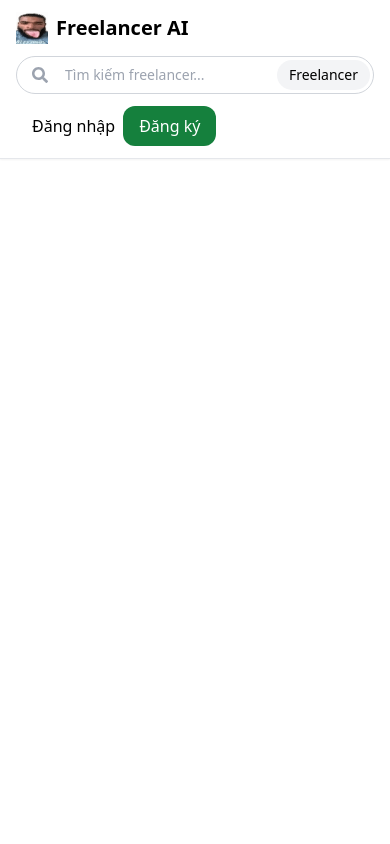
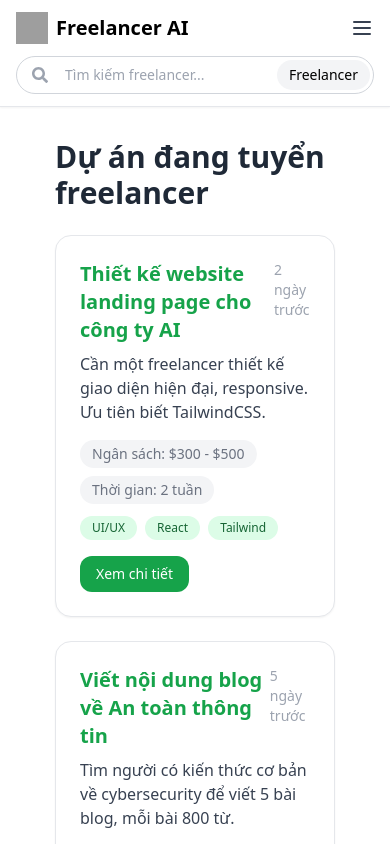
Before and after one commit to nguyenminhnguyen/WebFE, a React (Vite) app: page /projects in a window 390 px wide. Shown: the top 844 px of the page. Built offline with nearby package versions, Linux system fonts and the light colour scheme; grey boxes are pictures that could not be loaded.

Commit message:
them 2 page du an voi freelance

```diff
--- a/src/App.jsx
+++ b/src/App.jsx
@@ -12,10 +12,13 @@ import AuthLogin from "./components/auth/AuthLogin";
 import "./styles/App.css";
 import { AnimatePresence } from "framer-motion";
 import AnimatedPage from "./components/animated_pages";
+import ProjectsPage from "./pages/projectsPage";
+import FreelancerPage from "./pages/freelancerPage";
 
 // 👇 Bọc AnimatePresence ở component con dùng location
 function AnimatedRoutes() {
   const location = useLocation();
+  console.log(location);
 
   return (
     <AnimatePresence mode="wait">
@@ -44,6 +47,22 @@ function AnimatedRoutes() {
             </AnimatedPage>
           }
         />
+        <Route
+          path="/projects"
+          element={
+            <AnimatedPage>
+              <ProjectsPage />
+            </AnimatedPage>
+          }
+        />
+        <Route
+          path="/freelancer"
+          element={
+            <AnimatedPage>
+              <FreelancerPage />
+            </AnimatedPage>
+          }
+        />
       </Routes>
     </AnimatePresence>
   );
--- a/src/components/content-box/SearchUI.jsx
+++ b/src/components/content-box/SearchUI.jsx
@@ -11,7 +11,7 @@ function Search() {
   };
 
   const handleJobSearch = () => {
-    window.location.href = '/jobs';
+    window.location.href = '/projects';
   };
 
   return (
--- a/src/components/content-box/navbar.jsx
+++ b/src/components/content-box/navbar.jsx
@@ -11,8 +11,9 @@ function NavBar() {
   );
 
   const [searchTerm, setSearchTerm] = useState("");
-  const [searchType, setSearchType] = useState("freelancer"); // or 'job'
+  const [searchType, setSearchType] = useState("freelancer");
   const [showDropdown, setShowDropdown] = useState(false);
+  const [isMobileMenuOpen, setIsMobileMenuOpen] = useState(false);
 
   const handleSearch = (e) => {
     e.preventDefault();
@@ -25,17 +26,37 @@ function NavBar() {
 
   return (
     <nav className="bg-white px-4 py-3 flex flex-col md:flex-row md:justify-between md:items-center sticky top-0 z-50 border-b border-gray-200 shadow-sm space-y-3 md:space-y-0">
-      {/* Logo + Menu */}
-      <div className="flex items-center justify-between md:space-x-6 w-full md:w-auto">
+      {/* Logo + Hamburger */}
+      <div className="flex items-center justify-between w-full md:w-auto">
         <Link to="/" className="flex items-center space-x-2">
-          {/* 👇 Thay hình ảnh logo tại đây */}
           <img src="/plain.svg" alt="Logo" className="w-8 h-8" />
           <h1 className="text-xl md:text-2xl font-bold hover:text-green-800 transition duration-200">
             Freelancer AI
           </h1>
         </Link>
 
-        {/* Mobile search hidden toggle (optional) */}
+        {/* Hamburger icon */}
+        {!isAuthPage && (
+          <button
+            className="md:hidden text-gray-700"
+            onClick={() => setIsMobileMenuOpen(!isMobileMenuOpen)}
+          >
+            <svg
+              className="w-6 h-6"
+              fill="none"
+              stroke="currentColor"
+              viewBox="0 0 24 24"
+              xmlns="http://www.w3.org/2000/svg"
+            >
+              <path
+                strokeLinecap="round"
+                strokeLinejoin="round"
+                strokeWidth={2}
+                d="M4 6h16M4 12h16M4 18h16"
+              />
+            </svg>
+          </button>
+        )}
       </div>
 
       {/* Search bar */}
@@ -67,10 +88,7 @@ function NavBar() {
 
             {/* Dropdown List */}
             {showDropdown && (
-              <div
-                className="absolute right-0 mt-2 w-40 bg-white border border-gray-200 rounded-lg shadow z-10 overflow-hidden text-sm
-               transition-all duration-200 ease-out transform origin-top scale-95 opacity-0 animate-dropdown"
-              >
+              <div className="absolute right-0 mt-2 w-40 bg-white border border-gray-200 rounded-lg shadow z-10 overflow-hidden text-sm">
                 <button
                   type="button"
                   className="w-full px-4 py-2 hover:bg-gray-100 flex items-center gap-2"
@@ -99,13 +117,13 @@ function NavBar() {
         </form>
       )}
 
-      {/* Menu */}
+      {/* Desktop menu */}
       {!isAuthPage && (
-        <div className="flex items-center justify-between w-full md:w-auto space-x-4">
-          <ul className="hidden md:flex space-x-4 text-sm md:text-base">
+        <div className="hidden md:flex items-center space-x-4">
+          <ul className="flex space-x-4 text-sm md:text-base">
             {[
               { label: "Trang chủ", path: "/" },
-              { label: "Dự án", path: "/project" },
+              { label: "Dự án", path: "/projects" },
               { label: "Freelancer", path: "/freelancer" },
             ].map(({ label, path }) => (
               <li key={path}>
@@ -130,6 +148,32 @@ function NavBar() {
           </div>
         </div>
       )}
+
+      {/* Mobile menu dropdown */}
+      {isMobileMenuOpen && !isAuthPage && (
+        <div className="md:hidden mt-2 space-y-2 bg-white border-t border-gray-200 py-4 px-4 rounded-b-xl shadow-sm">
+          {[
+            { label: "Trang chủ", path: "/" },
+            { label: "Dự án", path: "/projects" },
+            { label: "Freelancer", path: "/freelancer" },
+          ].map(({ label, path }) => (
+            <Link
+              key={path}
+              to={path}
+              className="block text-gray-800 hover:text-green-700 text-sm py-2 border-b last:border-none"
+              onClick={() => setIsMobileMenuOpen(false)}
+            >
+              {label}
+            </Link>
+          ))}
+
+          {/* Auth buttons mobile */}
+          <div className="flex flex-col space-y-2 pt-2">
+            <Login />
+            <Register />
+          </div>
+        </div>
+      )}
     </nav>
   );
 }
--- /dev/null
+++ b/src/components/footer.jsx
@@ -0,0 +1,44 @@
+import React from "react";
+import { FaFacebook, FaTwitter, FaLinkedin, FaGithub } from "react-icons/fa";
+
+export default function Footer() {
+  return (
+    <footer className="bg-gray-100 border-t border-gray-200 mt-16">
+      <div className="max-w-7xl mx-auto px-4 py-10 grid grid-cols-1 md:grid-cols-3 gap-8">
+        {/* Logo + mô tả */}
+        <div>
+          <h2 className="text-xl font-bold text-gray-800 mb-2">Freelancer AI</h2>
+          <p className="text-gray-600 text-sm">
+            Nền tảng kết nối freelancer và nhà tuyển dụng, tích hợp trí tuệ nhân tạo giúp tối ưu tìm kiếm, gợi ý và kết nối.
+          </p>
+        </div>
+
+        {/* Liên kết */}
+        <div>
+          <h3 className="text-md font-semibold text-gray-800 mb-2">Liên kết nhanh</h3>
+          <ul className="text-sm text-gray-600 space-y-1">
+            <li><a href="/" className="hover:text-green-600">Trang chủ</a></li>
+            <li><a href="/freelancer" className="hover:text-green-600">Freelancer</a></li>
+            <li><a href="/project" className="hover:text-green-600">Dự án</a></li>
+            <li><a href="/login" className="hover:text-green-600">Đăng nhập</a></li>
+          </ul>
+        </div>
+
+        {/* Mạng xã hội */}
+        <div>
+          <h3 className="text-md font-semibold text-gray-800 mb-2">Kết nối với chúng tôi</h3>
+          <div className="flex space-x-4 text-gray-500">
+            <a href="#"><FaFacebook className="hover:text-blue-600 text-xl" /></a>
+            <a href="#"><FaTwitter className="hover:text-blue-400 text-xl" /></a>
+            <a href="#"><FaLinkedin className="hover:text-blue-700 text-xl" /></a>
+            <a href="#"><FaGithub className="hover:text-gray-800 text-xl" /></a>
+          </div>
+        </div>
+      </div>
+
+      <div className="text-center text-sm text-gray-500 py-4 border-t border-gray-200">
+        © {new Date().getFullYear()} Freelancer AI. All rights reserved.
+      </div>
+    </footer>
+  );
+}
--- a/src/pages/Home.jsx
+++ b/src/pages/Home.jsx
@@ -2,6 +2,7 @@ import React from "react";
 import SearchUI from "../components/content-box/SearchUI";
 import FeatureSection from "../components/content-box/FeatureSection";
 import ContentBox from "../components/content-box/contentbox";
+import Footer from "../components/footer";
 
 function Home() {
   const categories = [
@@ -58,6 +59,7 @@ function Home() {
           Các tính năng nổi bật sử dụng AI
         </h2>
         <FeatureSection />
+        <Footer/>
       </section>
     </div>
   );
--- /dev/null
+++ b/src/pages/freelancerPage.jsx
@@ -0,0 +1,95 @@
+import React, { useState } from "react";
+import { FaSearch, FaStar } from "react-icons/fa";
+
+const freelancers = [
+  {
+    id: 1,
+    name: "Nguyen Van A",
+    title: "Frontend Developer",
+    avatar: "/avatar1.png",
+    skills: ["React", "Tailwind", "JavaScript"],
+    rating: 4.8,
+    description: "Chuyên phát triển UI/UX mượt mà với React và Tailwind CSS.",
+  },
+  {
+    id: 2,
+    name: "Tran Thi B",
+    title: "AI Engineer",
+    avatar: "/avatar2.png",
+    skills: ["Python", "Machine Learning", "TensorFlow"],
+    rating: 4.9,
+    description: "Xây dựng hệ thống đề xuất thông minh và chatbot AI.",
+  },
+  // Thêm freelancer khác nếu cần
+];
+
+export default function FreelancerPage() {
+  const [search, setSearch] = useState("");
+
+  const filtered = freelancers.filter(
+    (f) =>
+      f.name.toLowerCase().includes(search.toLowerCase()) ||
+      f.skills.join(" ").toLowerCase().includes(search.toLowerCase())
+  );
+
+  return (
+    <div className="max-w-6xl mx-auto px-4 py-8">
+      <h2 className="text-2xl md:text-3xl font-bold text-gray-800 mb-6">
+        Danh sách Freelancer
+      </h2>
+
+      {/* Search bar */}
+      <div className="relative mb-6 max-w-md">
+        <FaSearch className="absolute left-3 top-1/2 transform -translate-y-1/2 text-gray-400" />
+        <input
+          type="text"
+          placeholder="Tìm kiếm freelancer theo kỹ năng..."
+          value={search}
+          onChange={(e) => setSearch(e.target.value)}
+          className="w-full pl-10 pr-4 py-2 border border-gray-300 rounded-full focus:ring-2 focus:ring-green-400 focus:outline-none text-sm"
+        />
+      </div>
+
+      {/* List freelancers */}
+      <div className="grid grid-cols-1 md:grid-cols-2 gap-6">
+        {filtered.map((f) => (
+          <div
+            key={f.id}
+            className="p-4 bg-white rounded-xl shadow hover:shadow-md transition-all"
+          >
+            <div className="flex items-center space-x-4">
+              <img
+                src={f.avatar}
+                alt={f.name}
+                className="w-16 h-16 rounded-full object-cover"
+              />
+              <div>
+                <h3 className="text-lg font-semibold text-gray-800">
+                  {f.name}
+                </h3>
+                <p className="text-sm text-gray-500">{f.title}</p>
+                <div className="flex items-center text-yellow-500 text-sm mt-1">
+                  <FaStar className="mr-1" />
+                  {f.rating}
+                </div>
+              </div>
+            </div>
+
+            <p className="mt-4 text-sm text-gray-700">{f.description}</p>
+
+            <div className="flex flex-wrap gap-2 mt-4">
+              {f.skills.map((skill, idx) => (
+                <span
+                  key={idx}
+                  className="px-2 py-1 text-xs bg-green-100 text-green-700 rounded-full"
+                >
+                  {skill}
+                </span>
+              ))}
+            </div>
+          </div>
+        ))}
+      </div>
+    </div>
+  );
+}
--- /dev/null
+++ b/src/pages/projectsPage.jsx
@@ -0,0 +1,79 @@
+import React from "react";
+
+const projects = [
+  {
+    id: 1,
+    title: "Thiết kế website landing page cho công ty AI",
+    description: "Cần một freelancer thiết kế giao diện hiện đại, responsive. Ưu tiên biết TailwindCSS.",
+    budget: "$300 - $500",
+    duration: "2 tuần",
+    skills: ["UI/UX", "React", "Tailwind"],
+    postedAt: "2 ngày trước",
+  },
+  {
+    id: 2,
+    title: "Viết nội dung blog về An toàn thông tin",
+    description: "Tìm người có kiến thức cơ bản về cybersecurity để viết 5 bài blog, mỗi bài 800 từ.",
+    budget: "$100 - $200",
+    duration: "1 tuần",
+    skills: ["Writing", "Cybersecurity"],
+    postedAt: "5 ngày trước",
+  },
+  {
+    id: 3,
+    title: "Phát triển API cho ứng dụng mobile",
+    description: "Back-end dev sử dụng Node.js và MongoDB. Dự án 1 tháng.",
+    budget: "$800 - $1200",
+    duration: "4 tuần",
+    skills: ["Node.js", "MongoDB", "API"],
+    postedAt: "1 ngày trước",
+  },
+];
+
+export default function ProjectsPage() {
+  return (
+    <div className="max-w-5xl mx-auto px-4 py-8">
+      <h1 className="text-3xl font-bold text-gray-800 mb-6">Dự án đang tuyển freelancer</h1>
+
+      <div className="space-y-6">
+        {projects.map((project) => (
+          <div
+            key={project.id}
+            className="p-6 bg-white rounded-2xl border border-gray-200 shadow-sm hover:shadow-md transition"
+          >
+            <div className="flex justify-between items-start">
+              <h2 className="text-xl font-semibold text-green-600">{project.title}</h2>
+              <span className="text-sm text-gray-400">{project.postedAt}</span>
+            </div>
+
+            <p className="text-gray-700 mt-2">{project.description}</p>
+
+            <div className="mt-4 flex flex-wrap gap-2 text-sm text-gray-500">
+              <span className="bg-gray-100 px-3 py-1 rounded-full">
+                Ngân sách: {project.budget}
+              </span>
+              <span className="bg-gray-100 px-3 py-1 rounded-full">
+                Thời gian: {project.duration}
+              </span>
+            </div>
+
+            <div className="mt-3 flex flex-wrap gap-2">
+              {project.skills.map((skill) => (
+                <span
+                  key={skill}
+                  className="bg-green-100 text-green-800 px-3 py-1 rounded-full text-xs font-medium"
+                >
+                  {skill}
+                </span>
+              ))}
+            </div>
+
+            <button className="mt-4 px-4 py-2 bg-green-600 text-white rounded-xl hover:bg-green-700 transition text-sm font-medium">
+              Xem chi tiết
+            </button>
+          </div>
+        ))}
+      </div>
+    </div>
+  );
+}
```
Also changed, not shown: public/plain.svg (deleted).
